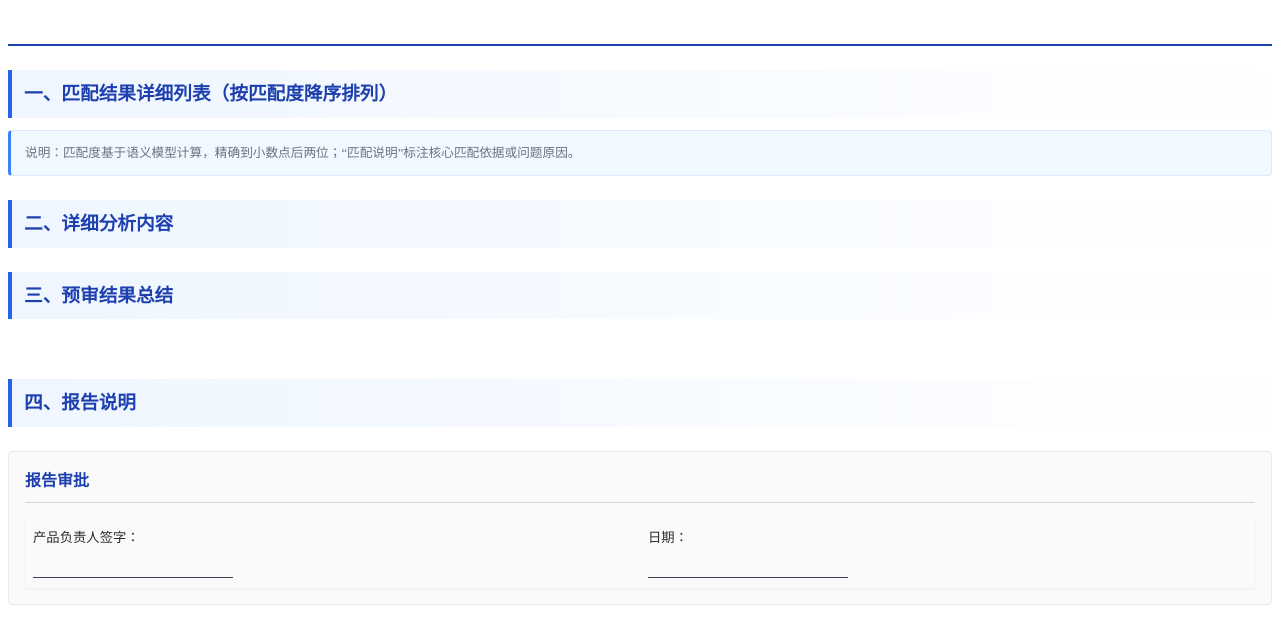
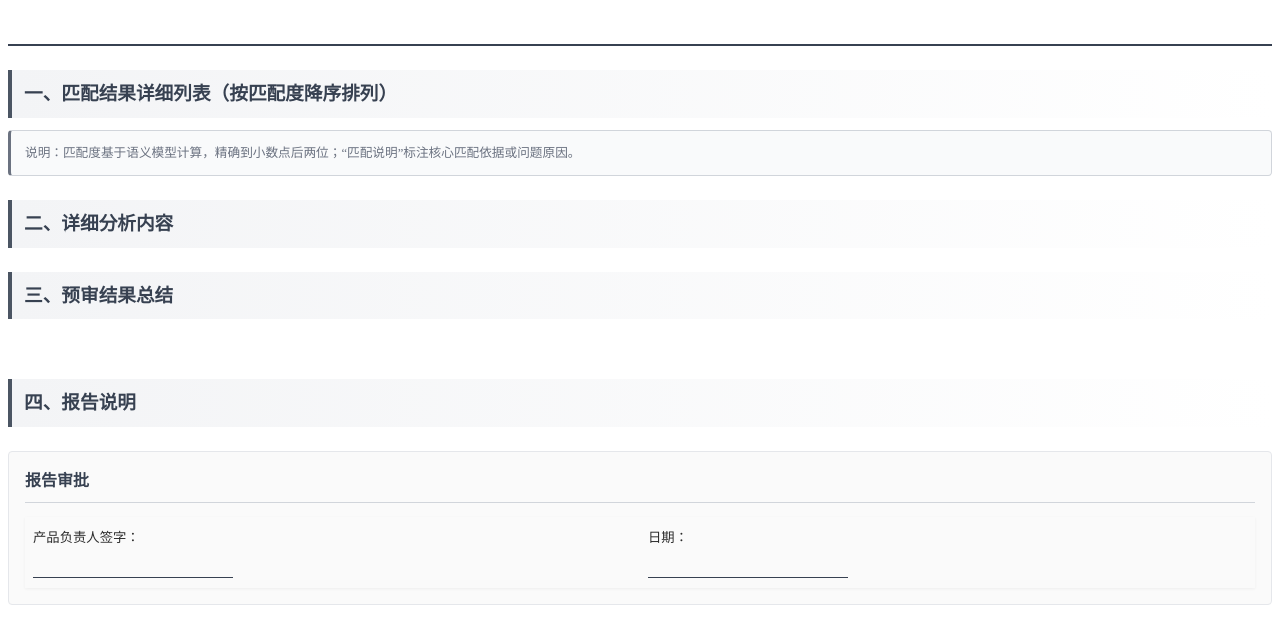
Before and after one commit to ladlag/pdf-render, a Spring app: page /matcher-report-final in a window 1280 px wide. Shown: the top 644 px of the page. Run offline with Thymeleaf, Linux system fonts and the light colour scheme; the template is opened without the code that fills it, so the values that code supplies are empty.

Commit message:
Replace bright colors with professional gray color scheme for financial reports
Co-authored-by: ladlag <30717288+ladlag@users.noreply.github.com>

```diff
--- a/src/main/resources/templates/matcher-report-final.html
+++ b/src/main/resources/templates/matcher-report-final.html
@@ -36,7 +36,7 @@
     .page-header {
       margin-bottom: 24px;
       padding-bottom: 16px;
-      border-bottom: 2px solid #1e40af;
+      border-bottom: 2px solid #374151;
     }
     .title {
       text-align: center;
@@ -45,11 +45,11 @@
       letter-spacing: 1pt;
       margin: 0;
       padding: 10px 0;
-      color: #1e3a8a;
+      color: #1f2937;
     }
     .divider {
       height: 1px;
-      border-top: 1px solid #e5e7eb;
+      border-top: 1px solid #d1d5db;
       margin: 16px 0 20px 0;
     }
 
@@ -59,9 +59,9 @@
       font-weight: bold;
       margin: 24px 0 12px 0;
       padding: 8px 12px;
-      background: linear-gradient(to right, #eff6ff, #ffffff);
-      border-left: 4px solid #2563eb;
-      color: #1e40af;
+      background: linear-gradient(to right, #f3f4f6, #ffffff);
+      border-left: 4px solid #4b5563;
+      color: #374151;
       page-break-after: avoid;
     }
 
@@ -70,8 +70,8 @@
       font-weight: 600;
       margin: 16px 0 10px 0;
       padding-left: 10px;
-      border-left: 3px solid #60a5fa;
-      color: #1e40af;
+      border-left: 3px solid #6b7280;
+      color: #374151;
       page-break-after: avoid;
     }
 
@@ -89,12 +89,12 @@
     }
 
     .callout {
-      border: 1px solid #dbeafe;
-      background: #f0f9ff;
+      border: 1px solid #d1d5db;
+      background: #f9fafb;
       padding: 12px 14px;
       margin: 12px 0 18px 0;
       border-radius: 4px;
-      border-left: 3px solid #3b82f6;
+      border-left: 3px solid #6b7280;
     }
 
     /* ===== Table Styles (stable pagination) ===== */
@@ -117,7 +117,7 @@
       word-wrap: break-word;
     }
     th {
-      background: linear-gradient(to bottom, #3b82f6, #2563eb);
+      background: linear-gradient(to bottom, #4b5563, #374151);
       color: #ffffff;
       font-weight: 600;
       text-align: center;
@@ -136,12 +136,12 @@
 
     /* ===== Summary Table ===== */
     .summary-table th {
-      background: linear-gradient(to bottom, #7c3aed, #6d28d9);
-      border-color: #a78bfa;
+      background: linear-gradient(to bottom, #334155, #1e293b);
+      border-color: #64748b;
       color: #ffffff;
     }
     .summary-table {
-      border: 1px solid #a78bfa;
+      border: 1px solid #64748b;
     }
 
     /* ===== List Items ===== */
@@ -164,7 +164,7 @@
     .chart-title {
       font-weight: 600;
       margin: 0 0 10px 0;
-      color: #1e40af;
+      color: #374151;
       font-size: 11pt;
       text-align: center;
     }
@@ -210,7 +210,7 @@
     .signature-title {
       font-weight: 600;
       margin: 0 0 14px 0;
-      color: #1e40af;
+      color: #374151;
       font-size: 12pt;
       border-bottom: 1px solid #d1d5db;
       padding-bottom: 8px;
```
